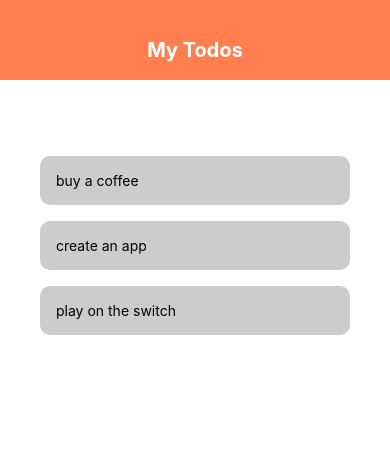
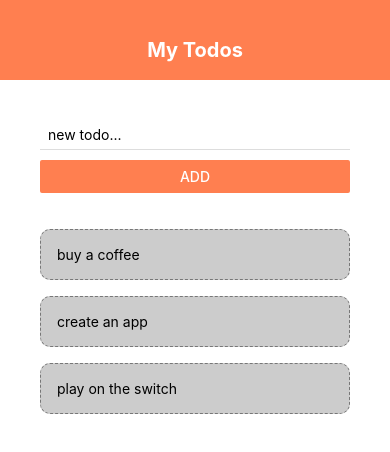
Before and after one commit to AhorIsaac/expo-dev, a React Native app: screen / in a window 390 px wide. Shown: the top 452 px of the page. Built offline with nearby package versions, Linux system fonts and the light colour scheme.

Commit message:
expo: making the todo app pt. 3

```diff
--- a/App.js
+++ b/App.js
@@ -1,7 +1,7 @@
 import { StatusBar } from "expo-status-bar";
 import { useState } from "react";
 import { FlatList, StyleSheet, Text, View } from "react-native";
-import { Header, TodoItem } from "./components";
+import { Header, TodoItem, AddTodo } from "./components";
 
 const App = () => {
   const [todos, setTodos] = useState([
@@ -16,6 +16,12 @@
     });
   };
 
+  const submitHandler = (text) => {
+    setTodos((prevTodos) => {
+      return [{ text: text, key: Math.random().toString() }, ...prevTodos];
+    });
+  };
+
   return (
     <View style={styles.container}>
       {/* header */}
@@ -23,12 +29,15 @@
 
       <View style={styles.content}>
         {/* todo form */}
+        <AddTodo submitHandler={submitHandler} />
 
         <View style={styles.list}>
           <FlatList
             data={todos}
             keyExtractor={(item) => item.key}
-            renderItem={({ item }) => <TodoItem item={item} pressHandler={pressHandler} />}
+            renderItem={({ item }) => (
+              <TodoItem item={item} pressHandler={pressHandler} />
+            )}
           />
         </View>
       </View>
--- /dev/null
+++ b/components/AddTodo.js
@@ -0,0 +1,33 @@
+import React, { useState } from "react";
+import { Text, View, StyleSheet, TextInput, Button } from "react-native";
+
+const AddTodo = ({ submitHandler }) => {
+  const [text, setText] = useState("");
+
+  const changeHandler = (val) => {
+    setText(val);
+  };
+
+  return (
+    <View>
+      <TextInput
+        placeholder={`new todo...`}
+        onChangeText={changeHandler}
+        style={styles.input}
+      />
+      <Button title="Add" onPress={() => submitHandler(text)} color={`coral`} />
+    </View>
+  );
+};
+
+const styles = StyleSheet.create({
+  input: {
+    marginBottom: 10,
+    paddingHorizontal: 8,
+    paddingVertical: 6,
+    borderBottomWidth: 1,
+    borderBottomColor: "#ddd",
+  },
+});
+
+export default AddTodo;
--- a/components/TodoItem.js
+++ b/components/TodoItem.js
@@ -16,7 +16,7 @@
     padding: 16,
     marginTop: 16,
     borderColor: "#777",
-    borderwidth: 1,
+    borderWidth: 1,
     borderStyle: "dashed",
     borderRadius: 10,
     backgroundColor: "#ccc",
--- a/components/index.js
+++ b/components/index.js
@@ -1,4 +1,5 @@
 import Header from "./Header";
 import TodoItem from "./TodoItem";
+import AddTodo from "./AddTodo";
 
-export { Header, TodoItem };
+export { Header, TodoItem, AddTodo };
```
